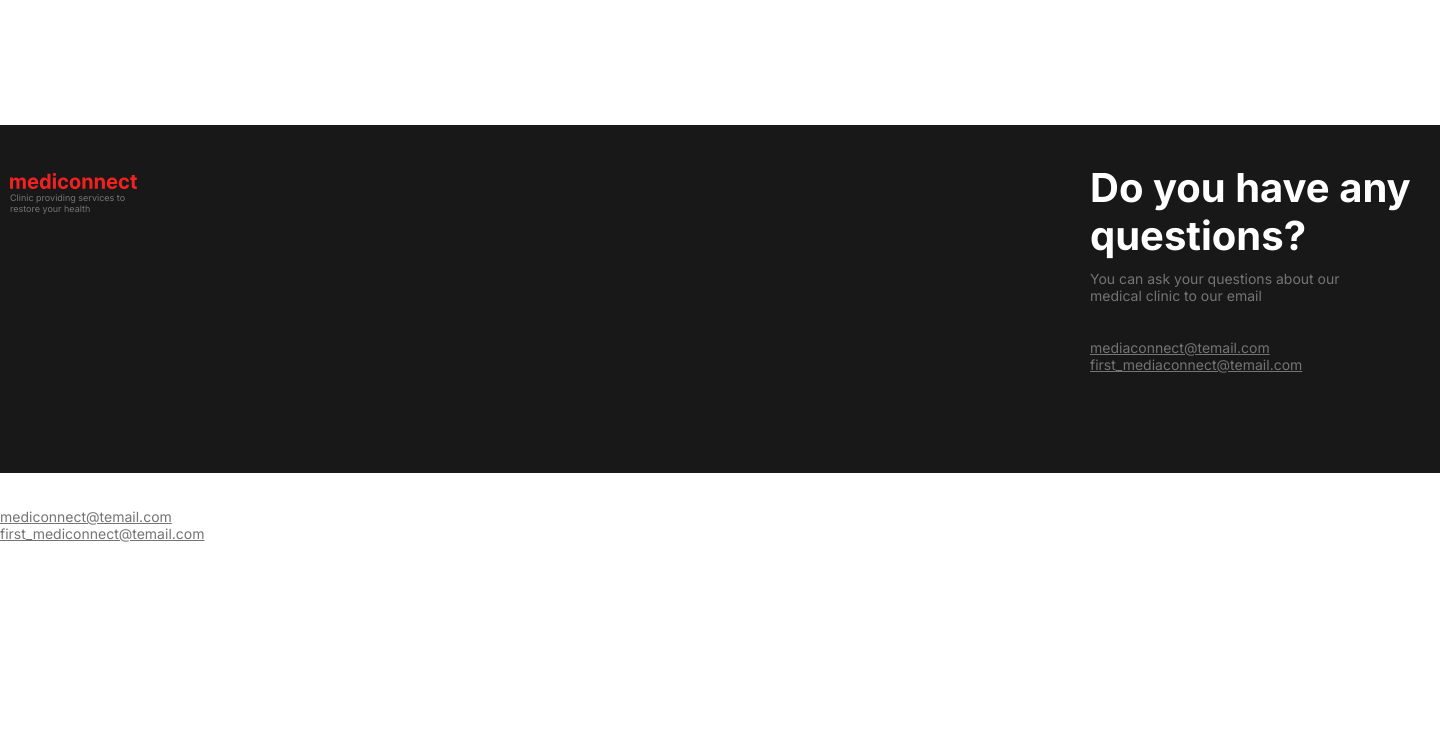
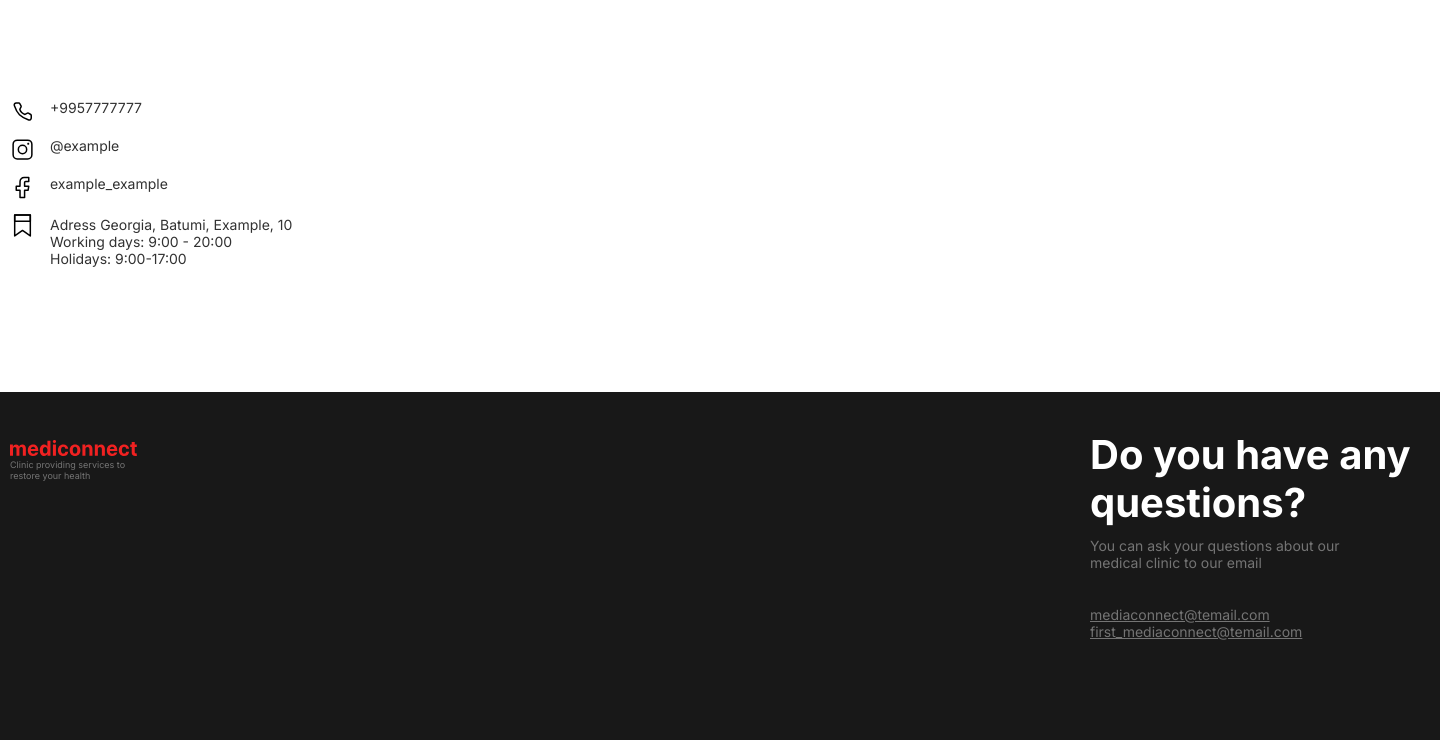
Before and after one commit to yaseliwanoff/mediconnect, a Django app: page /contacts/ in a window 1440 px wide. Shown: the part 88-828 px from the top of the page. Before the commit the page ends 630 px from the top, so only its background shows below. Run offline with Django 5.2, Linux system fonts and the light colour scheme.

Commit message:
continue work html file

```diff
--- a/main/templates/main/base.html
+++ b/main/templates/main/base.html
@@ -75,16 +75,7 @@
                 </div>
             </div>
         </div>
-        <div class="footer__inline__navigation__links">
-            <div class="footer__inline__navigation__links__email_one">
-                <a href="mailto:mediconnect@temail.com">mediconnect@temail.com</a>
-            </div>
-            <div class="footer__inline__navigation__links__email_two">
-                <a href="mailto:first_mediconnect@temail.com">first_mediconnect@temail.com</a>
-            </div>
-        </div>
     </div>
-</div>
 </div>
 </body>
 </html>
--- a/main/templates/main/contacts.html
+++ b/main/templates/main/contacts.html
@@ -1,7 +1,53 @@
 {% extends 'main/base.html' %}
+{% load static %}
 
 {% block title %}Contacts{% endblock %}
 
 {% block body %}
 
+<div class="wrapper">
+    <div class="contact container">
+        <div class="all__contacts">
+            <div class="all__contacts__socalmedia">
+                <div class="all__contacts__socalmedia__phone">
+                    <div class="all__contacts__socalmedia__phone__svg">
+                        <img src="{% static '/main/img/tel.svg' %}" alt="phone icon">
+                    </div>
+                    <div class="all__contacts__socalmedia__phone__text">
+                        <a href="tel:+9957777777">+9957777777</a>
+                    </div>
+                </div>
+                <div class="all__contacts__socalmedia__instagram">
+                    <div class="all__contacts__socalmedia__instagram__svg">
+                        <img src="{% static '/main/img/inst.svg' %}" alt="instagram icon">
+                    </div>
+                    <div class="all__contacts__socalmedia__instagram__text">
+                        <a href="https://www.instagram.com/example" target="_blank">@example</a>
+                    </div>
+                </div>
+                <div class="all__contacts__socalmedia__facebook">
+                    <div class="all__contacts__socalmedia__facebook__svg">
+                        <img src="{% static '/main/img/fc.svg' %}" alt="facebook icon">
+                    </div>
+                    <div class="all__contacts__socalmedia__facebook__text">
+                        <a href="https://www.facebook.com/example_example" target="_blank">example_example</a>
+                    </div>
+                </div>
+                <div class="all__contacts__socalmedia__location">
+                    <div class="all__contacts__socalmedia__location__svg">
+                        <img src="{% static '/main/img/locs.svg' %}" alt="location icon">
+                    <div class="all__contacts__socalmedia__location__text">
+                        Adress Georgia, Batumi, Example, 10 <br>
+                        Working days: 9:00 - 20:00 <br>
+                        Holidays: 9:00-17:00
+                    </div>
+                </div>
+            </div>
+        </div>
+        <div class="map__location">
+            <script type="text/javascript" charset="utf-8" async src="https://api-maps.yandex.ru/services/constructor/1.0/js/?um=constructor%3Ad916026889470e98779ce539fa04eea74c2acf90748eac6990b0d23e1565a051&amp;width=700&amp;height=400&amp;lang=en_EN&amp;scroll=true"></script>
+        </div>
+    </div>
+</div>
+
 {% endblock %}
```
